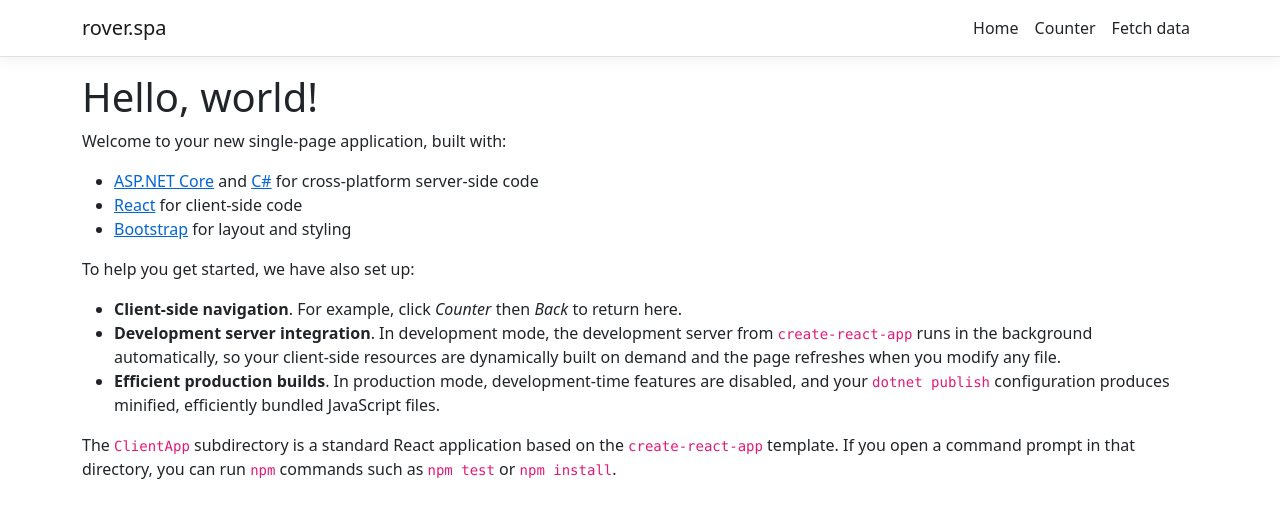
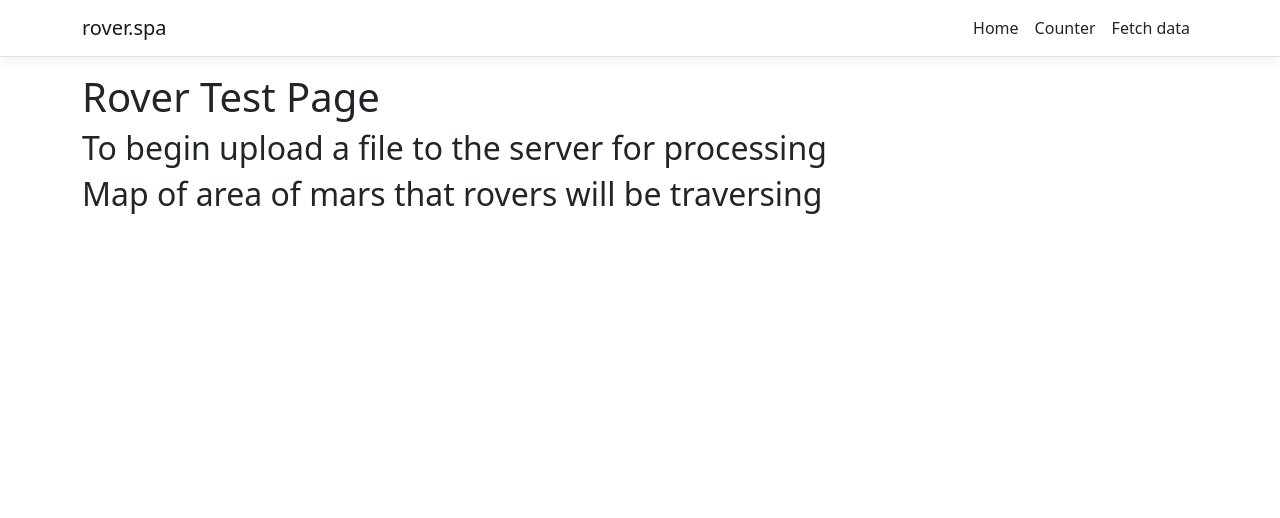
Before and after one commit to bendandoSolo/CambiumTechTest, a React (Create React App) app in the folder rover.spa/ClientApp/: page / in a window 1280 px wide. Shown: the top 518 px of the page. Built offline with nearby package versions, Linux system fonts and the light colour scheme.

Commit message:
rovermap page and subpages added

```diff
--- a/rover.spa/ClientApp/src/App.js
+++ b/rover.spa/ClientApp/src/App.js
@@ -1,9 +1,11 @@
 import React, { Component } from 'react';
 import { Route } from 'react-router';
 import { Layout } from './components/Layout';
-import { Home } from './components/Home';
+/*import { Home } from './components/Home';*/
 import { FetchData } from './components/FetchData';
 import { Counter } from './components/Counter';
+
+import RoverTestPage from './RoverTestPage';
 
 import './custom.css'
 
@@ -12,10 +14,10 @@ export default class App extends Component {
 
   render () {
     return (
-      <Layout>
-        <Route exact path='/' component={Home} />
-        <Route path='/counter' component={Counter} />
-        <Route path='/fetch-data' component={FetchData} />
+        <Layout>
+            <Route exact path='/' component={RoverTestPage} />
+            <Route path='/counter' component={Counter} />
+            <Route path='/fetch-data' component={FetchData} />
       </Layout>
     );
   }
--- /dev/null
+++ b/rover.spa/ClientApp/src/RoverTestPage.js
@@ -0,0 +1,18 @@
+import React from 'react';
+import CSVUploader from './components/CSVUploader';
+import MarsMap from './components/MarsMap';
+
+const RoverTestPage = () => {
+
+    return (
+        <>
+        <h1>Rover Test Page</h1>
+            <CSVUploader />
+            <MarsMap />
+        </>
+        )
+
+}
+
+
+export default RoverTestPage;
--- /dev/null
+++ b/rover.spa/ClientApp/src/components/CSVUploader.js
@@ -0,0 +1,17 @@
+import React from 'react';
+
+
+
+const CVSUploader = () => {
+
+    return (
+        <>
+        <h2>To begin upload a file to the server for processing</h2>
+        </>
+        )
+
+
+}
+
+
+export default CVSUploader;
--- /dev/null
+++ b/rover.spa/ClientApp/src/components/MarsMap.js
@@ -0,0 +1,17 @@
+import React from 'react';
+
+
+
+const MarsMap = () => {
+
+    return (
+        <>
+            <h2>Map of area of mars that rovers will be traversing</h2>
+        </>
+    )
+
+
+}
+
+
+export default MarsMap;
```
